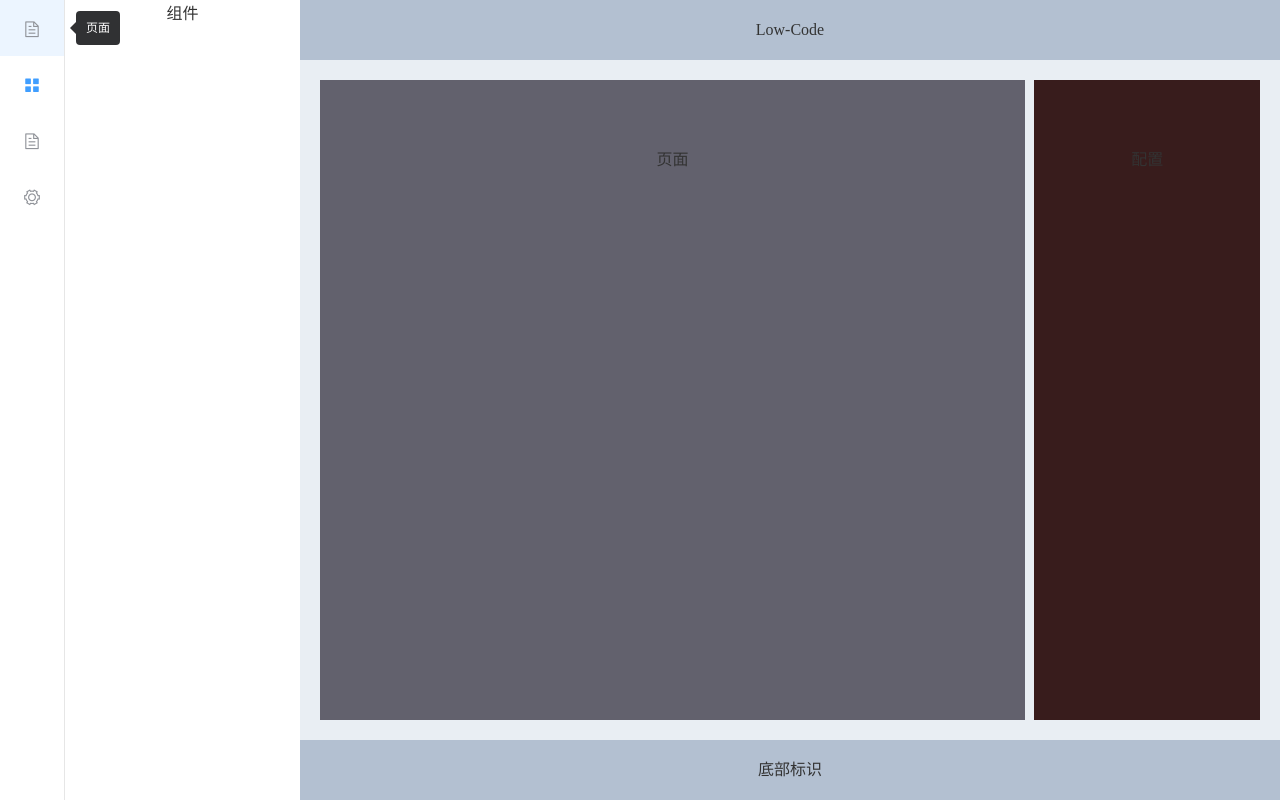
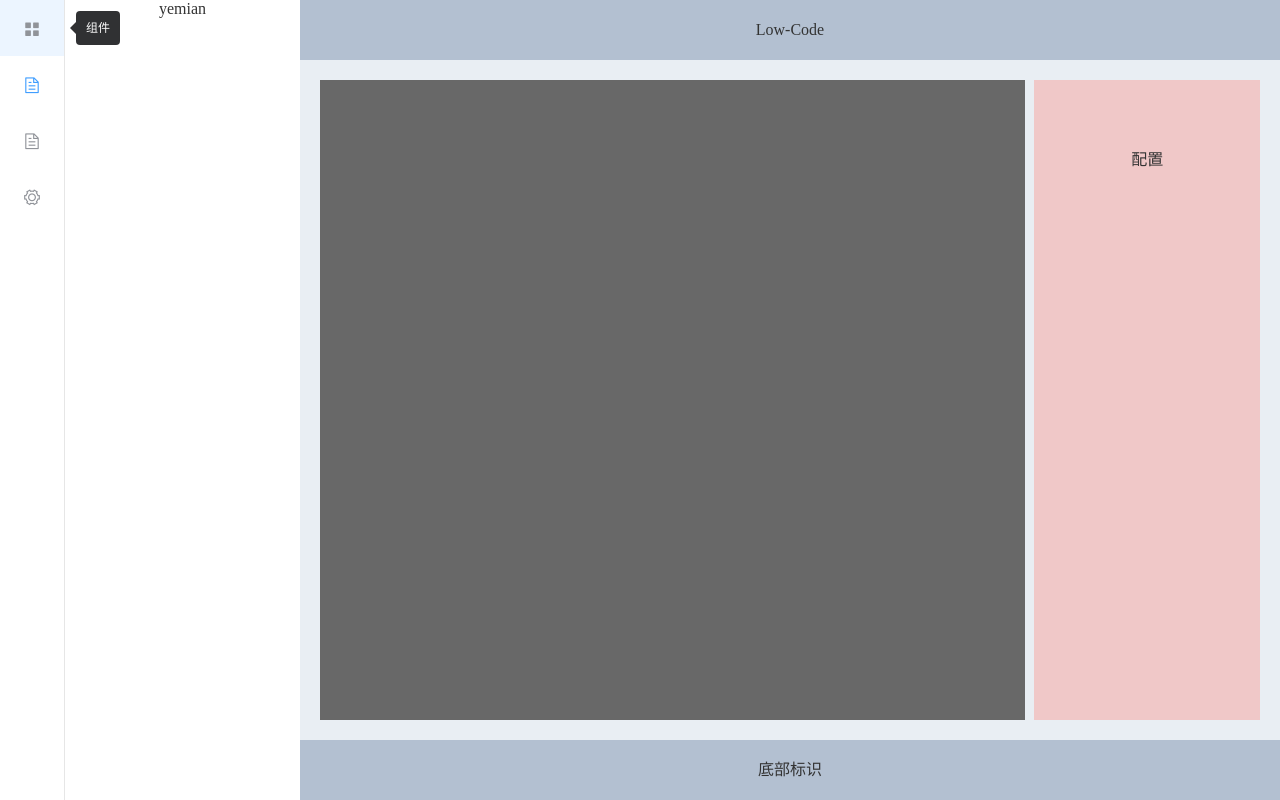
Before and after one commit to Nianchen/re-lowcode, a Vue app: page /#/ in a window 1280 px wide. Both pictures are taken after a click on the item 32 px from the left and 84 px from the top of the page. Built offline with nearby package versions, Linux system fonts and the light colour scheme.

Commit message:
feature:简单拖拽已实现

```diff
--- a/package.json
+++ b/package.json
@@ -12,7 +12,8 @@
     "element-ui": "^2.15.9",
     "less": "^4.1.3",
     "less-loader": "^11.0.0",
-    "vue": "^2.6.14"
+    "vue": "^2.6.14",
+    "vuedraggable": "^2.24.3"
   },
   "devDependencies": {
     "@babel/core": "^7.12.16",
--- /dev/null
+++ b/src/components/el_list/el_list.vue
@@ -0,0 +1,35 @@
+<template>
+  <div class="content">
+    <draggable   :group="Group">
+      <transition-group>
+        <div v-for="(item, index) in ElList" :key="index">{{ item.name }}</div>
+      </transition-group>
+    </draggable>
+  </div>
+</template>
+
+<script>
+import draggable from "vuedraggable";
+export default {
+  data() {
+    return {
+      ElList: [
+        {
+          name: "button",
+        },
+      ],
+      Group: {
+        name: "lowcode",
+        pull: "clone",
+        put: false,
+      },
+    };
+  },
+  components: {
+    draggable,
+  },
+};
+</script>
+
+<style scoped>
+</style>
--- a/src/components/left_aside/left_aside.vue
+++ b/src/components/left_aside/left_aside.vue
@@ -9,14 +9,15 @@
         :collapse="isCollapse"
         style="height: 100%"
       >
-        <el-menu-item index="1">
+      <el-menu-item index="1">
+          <i class="el-icon-menu"></i>
+          <span slot="title">组件</span>
+        </el-menu-item>
+        <el-menu-item index="2">
           <i class="el-icon-document"></i>
           <span slot="title">页面</span>
         </el-menu-item>
-        <el-menu-item index="2">
-          <i class="el-icon-menu"></i>
-          <span slot="title">组件</span>
-        </el-menu-item>
+
         <el-menu-item index="3">
           <i class="el-icon-document"></i>
           <span slot="title">数据源</span>
@@ -28,19 +29,23 @@
       </el-menu>
     </div>
     <div class="leftmain">
-        <div v-if="AsideChose==1">页面</div>
-        <div v-else-if="AsideChose==2">组件</div>
+        <div v-if="AsideChose==1"><el_list></el_list></div>
+        <div v-else-if="AsideChose==2">yemian</div>
     </div>
   </div>
 </template>
 
 <script>
+  import el_list from '../el_list/el_list.vue';
 export default {
   data() {
     return {
       isCollapse: true,
-      AsideChose: undefined,
+      AsideChose: 1,
     };
+  },
+  components:{
+    el_list
   },
   methods: {
     handleOpen(key) {
--- a/src/components/mid_main/mid_main.vue
+++ b/src/components/mid_main/mid_main.vue
@@ -1,36 +1,49 @@
 <template>
   <div class="content">
     <div class="midshow">
-        页面
+      <draggable :group="Groop">
+        <transition-group :style="style">
+
+        </transition-group>
+      </draggable>
     </div>
-    <div class="midconfig">
-        配置
-    </div>
+    <div class="midconfig">配置</div>
   </div>
 </template>
 
 <script>
+import draggable from "vuedraggable";
 export default {
-
-}
+  data() {
+    return {
+      Groop: {
+        name: "lowcode",
+        put: true,
+      },
+      style: "min-height:320px;display: block;",
+    };
+  },
+  components: {
+    draggable,
+  },
+};
 </script>
 
 <style scoped>
-.content{
+.content {
   height: 100%;
   width: 100%;
-
 }
-.midshow{
+.midshow {
   height: 100%;
   width: 75%;
   float: left;
-    background-color: rgb(98, 97, 109);
+  background-color: rgb(104, 104, 104);
 }
-.midconfig{
+.midconfig {
   height: 100%;
-    width:24%;
-    background-color: rgb(56, 28, 28);
+  width: 24%;
+  background-color: rgb(240, 200, 200);
   margin-left: 1%;
   float: left;
 }
```
Also changed, not shown: src/Views/AppHome.vue (line endings or trailing spaces), 1 other file (tests, documents, lock files or other folders). Lines whose indentation alone changed are shown as unchanged.
